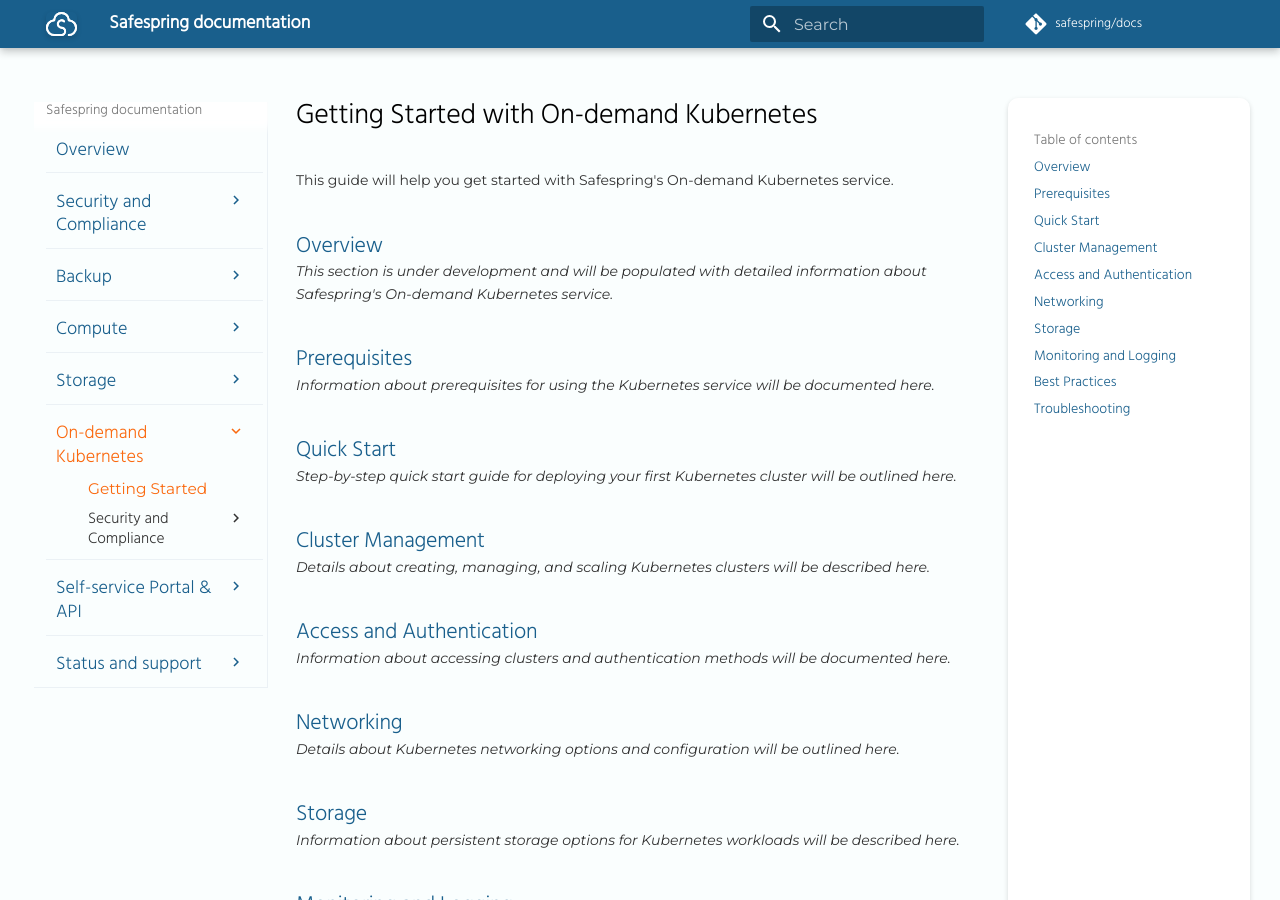
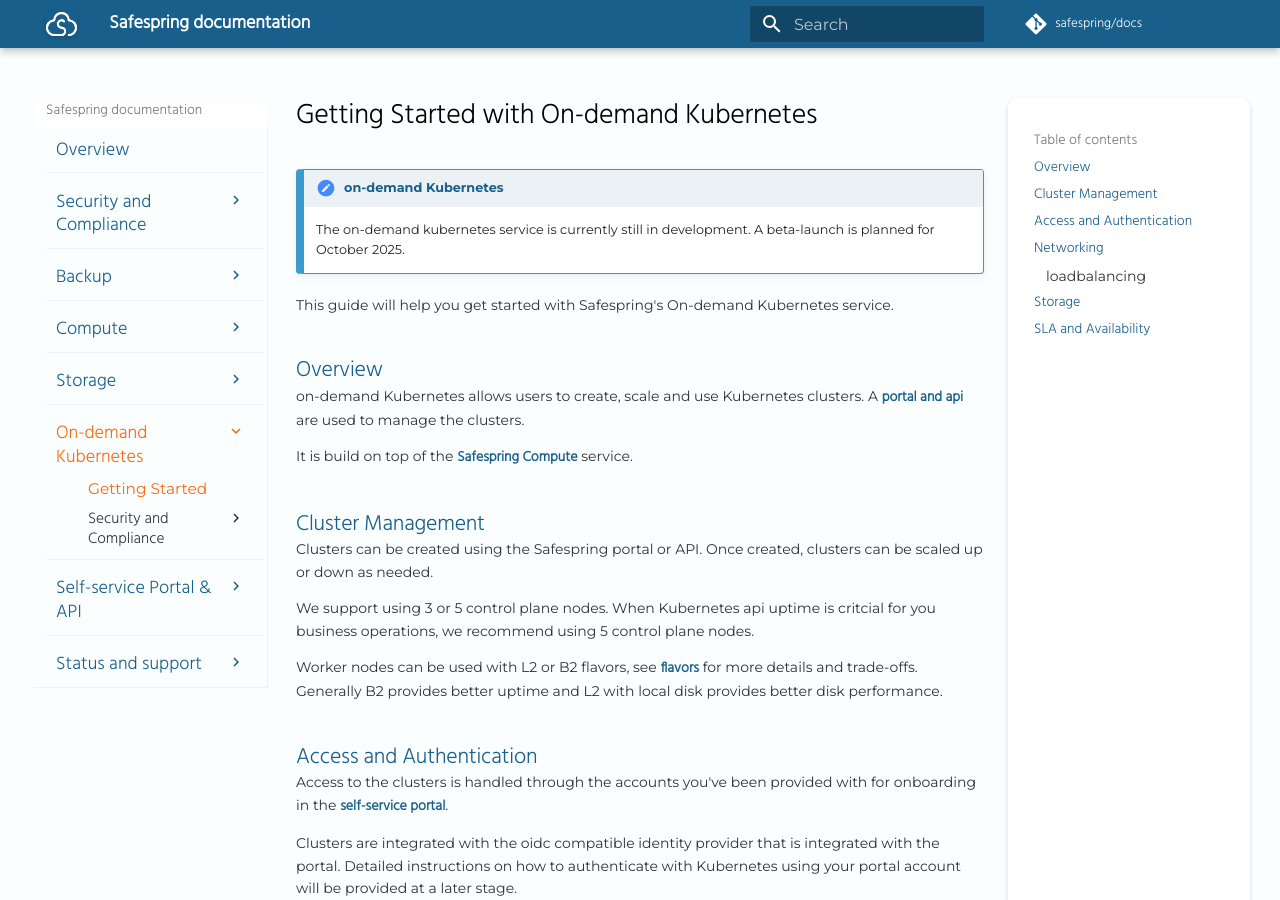
Before and after one commit to safespring/docs, an MkDocs documentation site: the page built from content/kubernetes/getting-started.md, in a window 1280 px wide and 900 px high. Built offline with MkDocs 1.6.1 and Material for MkDocs 9.7.7, drawn with Linux system fonts in a browser that asks for light colours; a script that is not in the unit is left out; comment, search, counter and statistics services are not loaded; some of the changed text lies outside the part shown.

Commit message:
add initial details about managed kubernetes service

```diff
--- a/content/kubernetes/getting-started.md
+++ b/content/kubernetes/getting-started.md
@@ -1,43 +1,61 @@
 # Getting Started with On-demand Kubernetes
+
+!!! note "on-demand Kubernetes"
+    The on-demand kubernetes service is currently still in development. A beta-launch is planned for October 2025.
 
 This guide will help you get started with Safespring's On-demand Kubernetes service.
 
 ## Overview
 
-*This section is under development and will be populated with detailed information about Safespring's On-demand Kubernetes service.*
+on-demand Kubernetes allows users to create, scale and use Kubernetes clusters. A [portal and api](../../portal-api/getting-started) are used to manage the clusters.
 
-## Prerequisites
-
-*Information about prerequisites for using the Kubernetes service will be documented here.*
-
-## Quick Start
-
-*Step-by-step quick start guide for deploying your first Kubernetes cluster will be outlined here.*
+It is build on top of the [Safespring Compute](../compute/getting-started.md) service.
 
 ## Cluster Management
 
-*Details about creating, managing, and scaling Kubernetes clusters will be described here.*
+Clusters can be created using the Safespring portal or API. Once created, clusters can be scaled up or down as needed.
+
+We support using 3 or 5 control plane nodes. When Kubernetes api uptime is critcial for you business operations, we recommend using 5 control plane nodes.
+
+Worker nodes can be used with L2 or B2 flavors, see [flavors](../../compute/flavors) for more details and trade-offs. Generally B2 provides better uptime and L2 with local disk provides better disk performance.
 
 ## Access and Authentication
 
-*Information about accessing clusters and authentication methods will be documented here.*
+Access to the clusters is handled through the accounts you've been provided with for onboarding in the [self-service portal](../../portal-api/getting-started).
+
+Clusters are integrated with the oidc compatible identity provider that is integrated with the portal. Detailed instructions on how to authenticate with Kubernetes using your portal account will be provided at a later stage.
+
 
 ## Networking
 
-*Details about Kubernetes networking options and configuration will be outlined here.*
+Cilium is used as the default CNI. Cilium is configured with the following settings:
+
+* Gateway API enabled
+* host routing
+* kube-proxy replacement
+* vxlan encapsulation
+
+### loadbalancing
+
+Dedicated loadbalancers maneged by Safespring are used to direct traffic to the controlplane api and worker nodes. The cluster is provisioned with dedicated IPv4 addresses, ensuring controlplane traffic stays isolated from workernode traffic.
+
+When nodes get added or removed from the cluster, the loadbalancers will automatically be updated.
+
 
 ## Storage
 
-*Information about persistent storage options for Kubernetes workloads will be described here.*
+Clusters are configured with cinder csi during creation. The following storage classes are available:
 
-## Monitoring and Logging
+* large - HDD based block storage
+* fast - NVMe based block storage
 
-*Details about monitoring and logging capabilities for Kubernetes clusters will be documented here.*
+Currently all available storage classes are based on networked storage.
 
-## Best Practices
+## SLA and Availability
 
-*Best practices for running workloads on Safespring Kubernetes will be outlined here.*
+Safespring on-demand Kubernetes is a highly available, reliable Kubernetes service.
+The clusters provisioned have a managed control plane with a 99.5% uptime SLA measured against the kubernetes API availability.
 
-## Troubleshooting
+The worker nodes that are part of the cluster are part of the default Compute service SLA and not included in the on-demand Kubernetes SLA.
 
-*Common issues and troubleshooting steps will be documented here.*
+For any questions regarding the SLA please reach out to [support](../../service/support)
```
